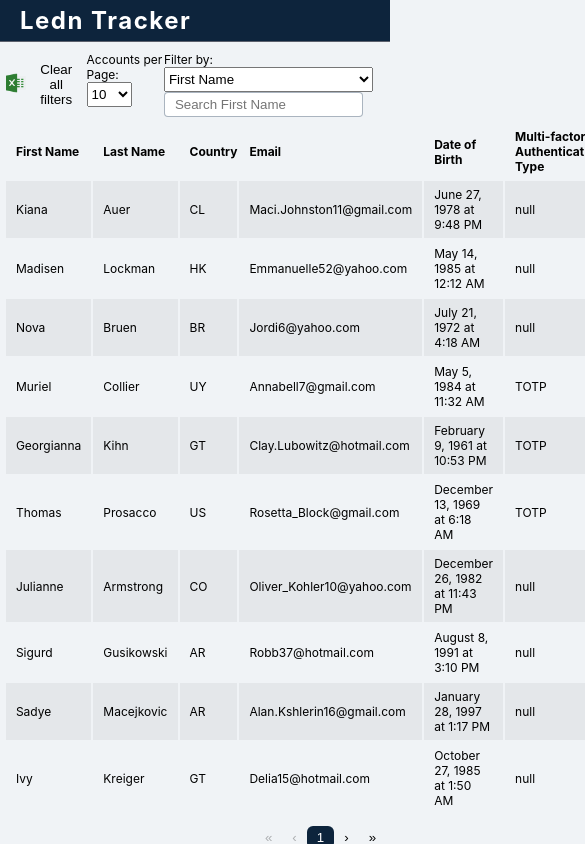
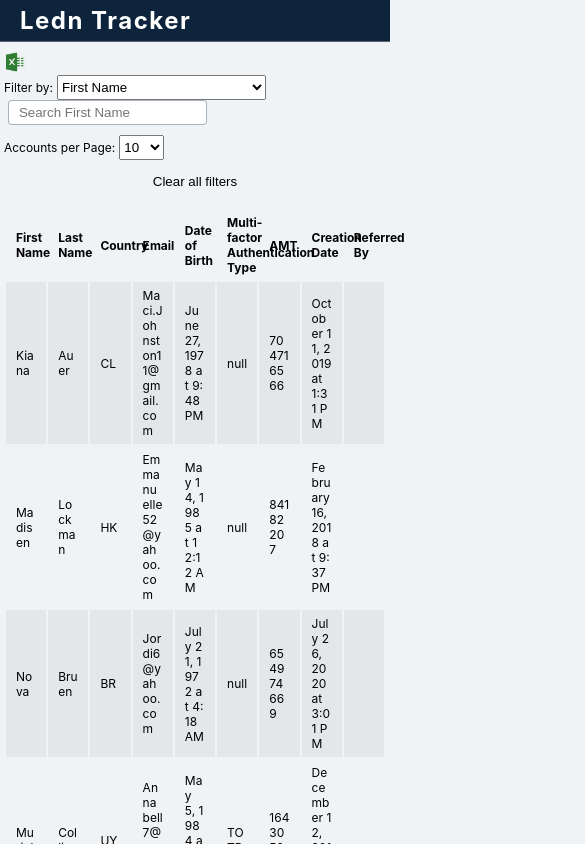
Before and after one commit to incarnateTheGreat/ledn-token-app, a React app: page / in a window 390 px wide. Shown: the top 844 px of the page, 585 px wide, since content can reach past the window. Built offline with nearby package versions, Linux system fonts and the light colour scheme; data requests are answered from the project's data file.

Commit message:
addressed responsiveness and other minor styles

```diff
--- a/src/styles/index.scss
+++ b/src/styles/index.scss
@@ -45,6 +45,10 @@ button {
   text-align: center;
   transition: 100ms ease-in;
 
+  &.--border {
+    border: 1px solid;
+  }
+
   &:hover,
   &.active {
     background-color: $base-header-colour;
@@ -74,9 +78,10 @@ button {
   .loading {
     align-items: center;
     display: flex;
+    height: 100%;
+    overflow: hidden;
+    position: absolute;
     justify-content: center;
-    position: absolute;
-    height: 100%;
     width: 100%;
 
     span {
@@ -128,9 +133,7 @@ button {
     flex-direction: column;
     font-size: $size-12;
     margin: 0 auto;
-    height: 300px;
     padding: 10px 0 20px;
-    position: relative;
     width: 98%;
 
     &-filter-container {
@@ -153,14 +156,17 @@ button {
       }
 
       input[type="search"] {
-        padding: 4px 10px;
         border-radius: 4px;
         border: 1px solid rgba($border-colour, 0.5);
+        padding: 4px 10px;
+        margin: 0 0 0 4px;
       }
     }
 
     &-table {
       padding: 10px 0;
+      table-layout: fixed;
+      width: 100%;
 
       thead {
         th {
@@ -184,6 +190,8 @@ button {
 
           td {
             padding: 6px 10px;
+            word-break: break-all;
+            width: 100%;
 
             &.selectedColumn {
               background-color: $selected-column;
@@ -226,3 +234,25 @@ button {
     transform: rotate(360deg);
   }
 }
+
+@media only screen and (max-width: 800px) {
+  .App {
+    .ledn-token-filter-container {
+      align-items: flex-start;
+      flex-direction: column;
+
+      &-filters {
+        flex-direction: column-reverse;
+        width: 100%;
+
+        > * {
+          margin: 0 0 10px;
+        }
+
+        button {
+          width: 100%;
+        }
+      }
+    }
+  }
+}
```
